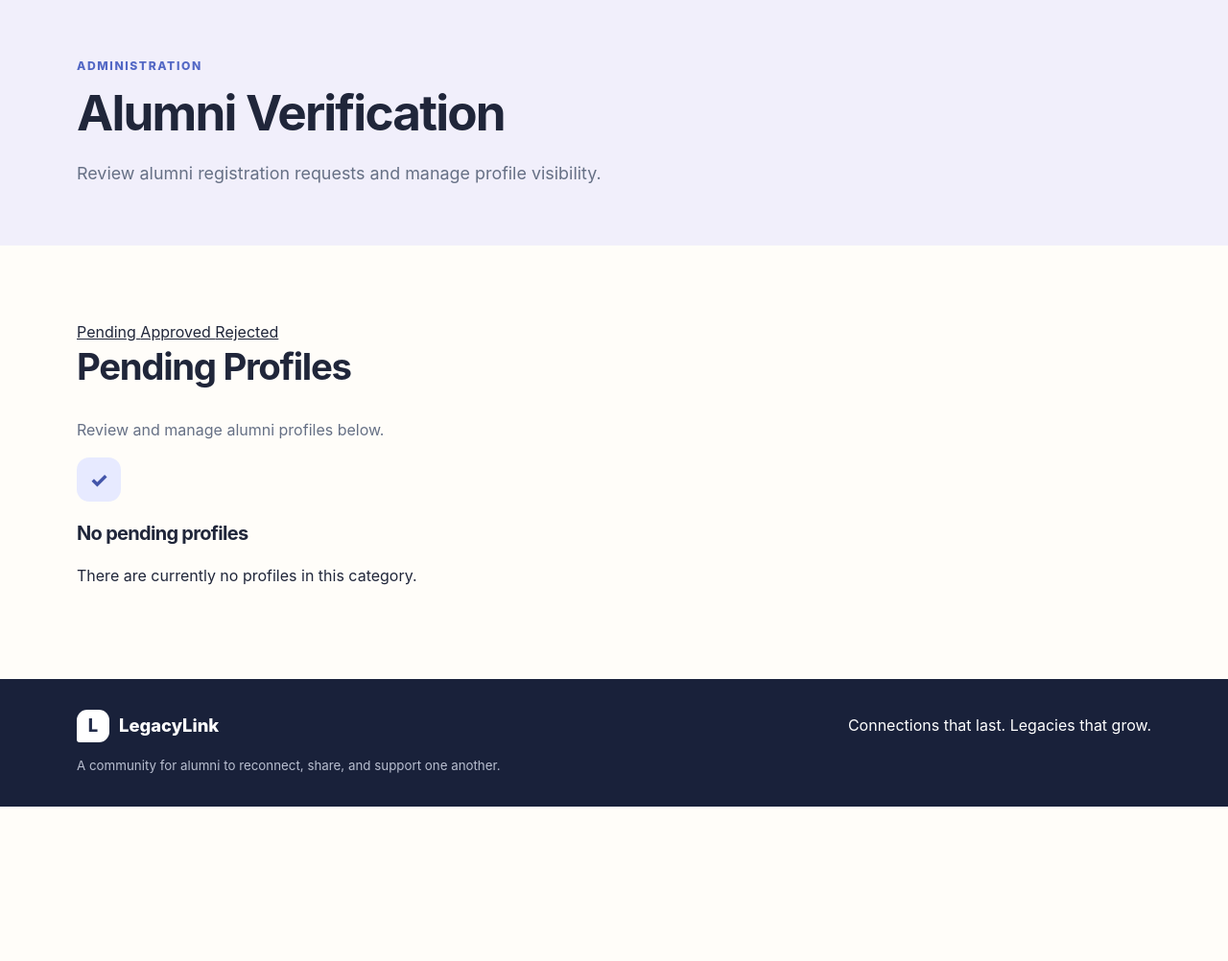
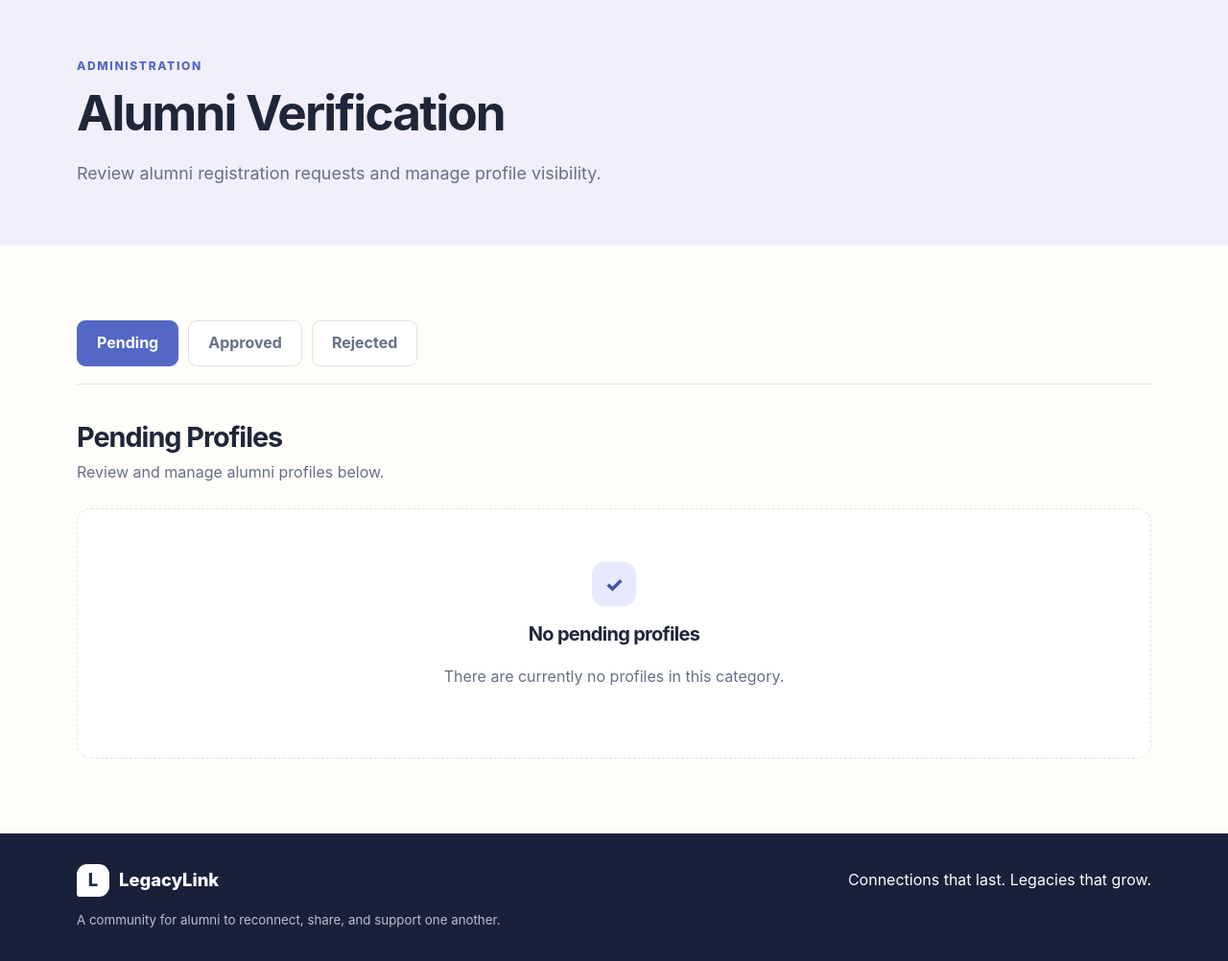
Before and after one commit to varshaarun1211/LegacyLink, a Flask app: page /admin/verifications in a window 1280 px wide. Shown: the part 76-1078 px from the top of the page at 96% size. Before the commit the page ends 917 px from the top, so only its background shows below. Run offline with Flask 3, Linux system fonts and the light colour scheme; a user stored in the database is signed in; tables that the repository leaves empty hold one stand-in row (values such as "Sample post"); some libraries are stand-ins or nearby versions.

Commit message:
Update style.css

```diff
--- a/static/css/style.css
+++ b/static/css/style.css
@@ -834,12 +834,173 @@ textarea { resize:vertical; }.form-grid { display:grid; grid-template-columns:1f
     margin: 0 auto;
 }
 
-@media (max-width: 600px) {
-    .opportunity-search {
+
+/* =====================================
+   ADMIN VERIFICATION DASHBOARD
+===================================== */
+
+.admin-verification-tabs {
+    display: flex;
+    flex-wrap: wrap;
+    gap: 10px;
+    margin-bottom: 38px;
+    padding-bottom: 18px;
+    border-bottom: 1px solid var(--line);
+}
+
+.admin-tab {
+    padding: 10px 20px;
+    color: var(--muted);
+    background: white;
+    border: 1px solid var(--line);
+    border-radius: 9px;
+    text-decoration: none;
+    font-weight: 700;
+    transition: .2s ease;
+}
+
+.admin-tab:hover,
+.admin-tab.active {
+    color: white;
+    background: var(--blue);
+    border-color: var(--blue);
+}
+
+.admin-results-heading {
+    margin-bottom: 25px;
+}
+
+.admin-results-heading h2 {
+    margin-bottom: 8px;
+    font-size: 1.8rem;
+}
+
+.admin-results-heading p {
+    margin: 0;
+}
+
+.admin-profile-list {
+    display: grid;
+    gap: 20px;
+}
+
+.admin-profile-card {
+    padding: 26px;
+    background: white;
+    border: 1px solid var(--line);
+    border-radius: 15px;
+    transition: box-shadow .2s ease, transform .2s ease;
+}
+
+.admin-profile-card:hover {
+    box-shadow: 0 10px 30px #222c4a10;
+    transform: translateY(-2px);
+}
+
+.admin-profile-top {
+    display: flex;
+    justify-content: space-between;
+    align-items: flex-start;
+    gap: 18px;
+    margin-bottom: 25px;
+}
+
+.admin-profile-top .eyebrow {
+    margin-bottom: 8px;
+}
+
+.admin-profile-top h3 {
+    margin-bottom: 7px;
+}
+
+.admin-profile-top p:last-child {
+    margin-bottom: 0;
+}
+
+.admin-rejected {
+    color: #963d3d;
+    background: #f9e1dc;
+}
+
+.admin-profile-details {
+    display: grid;
+    grid-template-columns: repeat(4, 1fr);
+    gap: 16px;
+    padding: 20px 0;
+    border-top: 1px solid var(--line);
+    border-bottom: 1px solid var(--line);
+}
+
+.admin-profile-details > div {
+    display: grid;
+    gap: 5px;
+    min-width: 0;
+}
+
+.admin-profile-details strong {
+    overflow-wrap: anywhere;
+    font-size: .94rem;
+}
+
+.admin-profile-actions {
+    display: flex;
+    flex-wrap: wrap;
+    gap: 10px;
+    margin-top: 22px;
+}
+
+.admin-profile-actions form {
+    margin: 0;
+}
+
+.admin-profile-actions .button {
+    min-height: 40px;
+}
+
+.admin-empty {
+    padding: 55px 25px;
+    text-align: center;
+    background: white;
+    border: 1px dashed var(--line);
+    border-radius: 15px;
+}
+
+.admin-empty .icon {
+    margin: 0 auto 18px;
+}
+
+.admin-empty p {
+    color: var(--muted);
+}
+
+@media (max-width: 700px) {
+    .admin-profile-details {
+        grid-template-columns: repeat(2, 1fr);
+    }
+
+    .admin-profile-top {
+        flex-direction: column;
+    }
+}
+
+@media (max-width: 480px) {
+    .admin-profile-card {
+        padding: 19px;
+    }
+
+    .admin-profile-actions {
         flex-direction: column;
     }
 
-    .opportunity-form {
-        padding: 18px;
+    .admin-profile-actions .button {
+        width: 100%;
+    }
+
+    .admin-profile-actions form {
+        width: 100%;
+    }
+
+    .admin-profile-details {
+        gap: 18px 12px;
     }
 }
```
